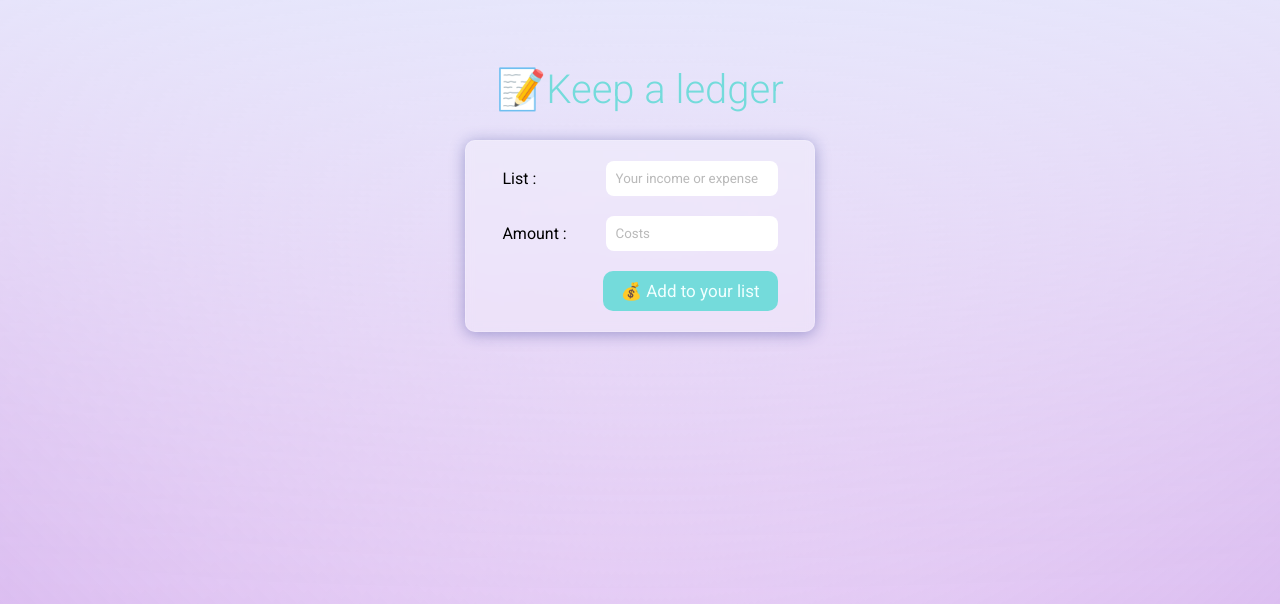
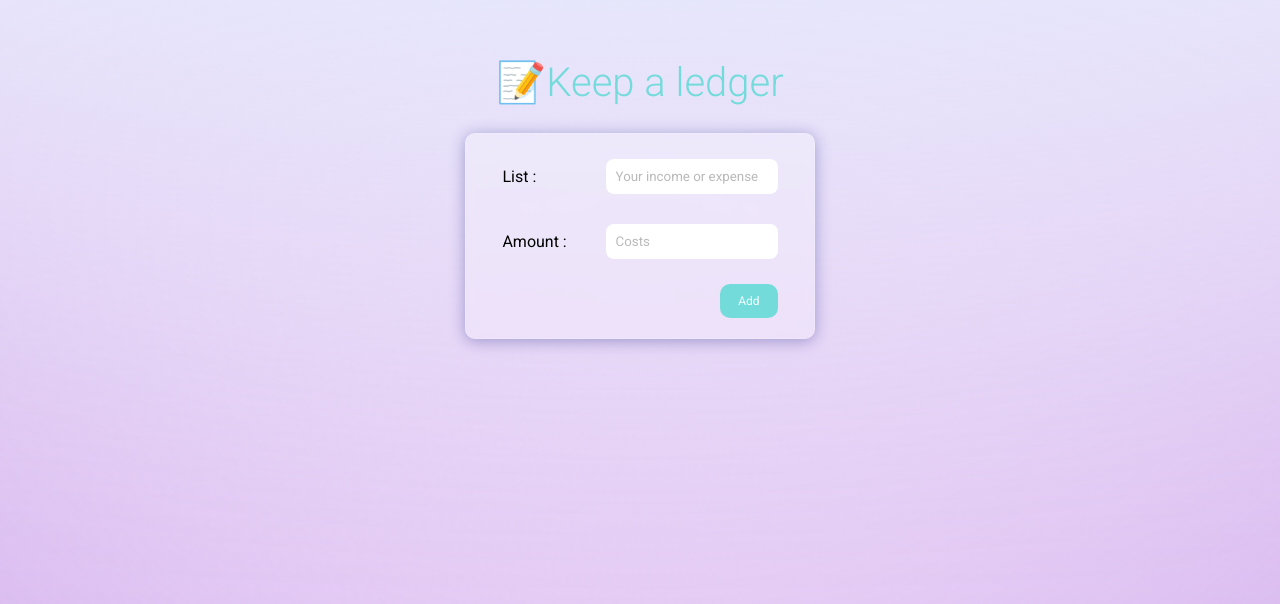
Before and after one commit to Panitnun-6243/Ledger_app_react, a React (Create React App) app: page / in a window 1280 px wide. Shown: the part 196-800 px from the top of the page. Built offline with nearby package versions, Linux system fonts and the light colour scheme.

Commit message:
Edit Style

```diff
--- a/src/App.css
+++ b/src/App.css
@@ -90,12 +90,14 @@ body{
     display:flex;
     justify-content:space-between;
     align-items: center;
+    height: 45px;
 }
 .amount-item{
     margin: 10px;
     display:flex;
     justify-content: space-between;
     align-items: center;
+    height: 45px;
 }
 .button-item{
     display:flex;
@@ -114,7 +116,8 @@ input[type=text] {
   }
 
   input[type=text]:focus {
-    background-color: lightblue;
+
+    border-bottom:solid 3px rgb(116, 219, 219) ;
   }
   input[type=text]::placeholder{
       opacity: 0.5;
@@ -125,7 +128,7 @@ button{
     border: none;
     padding: 10px 18px;
     color:azure;
-    font-size: 17px;
+    font-size: 12px;
 
 }
 button {
--- a/src/components/formComponent.js
+++ b/src/components/formComponent.js
@@ -44,7 +44,7 @@ const FormComponent = (props) => {
           />
         </div>
         <div className="button-item">
-          <button type="submit">&#128176; Add to your list</button>
+          <button type="submit">Add</button>
         </div>
       </form>
     </div>
```
